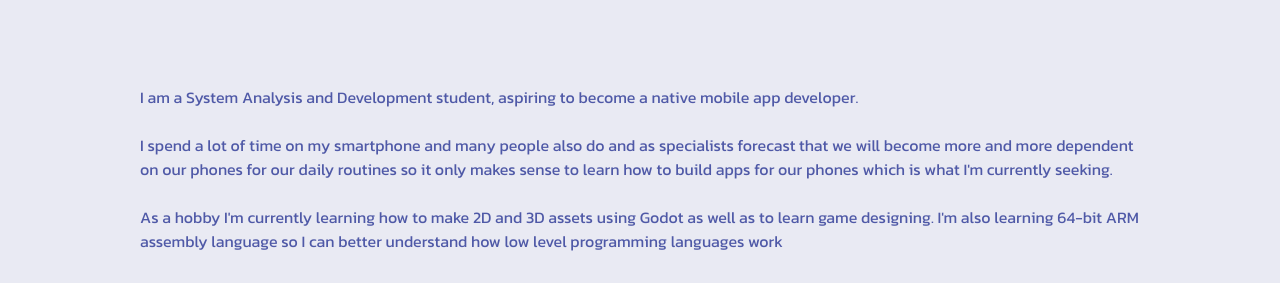
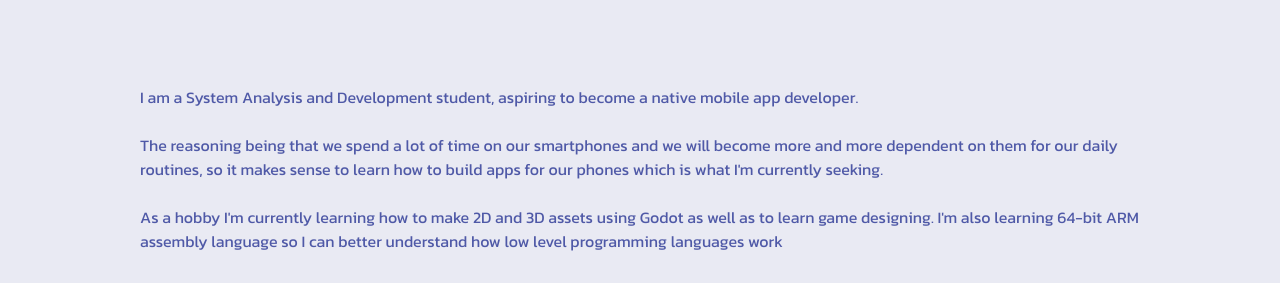
Before and after one commit to Heart-BreakOne/Heart-BreakOne.github.io, a plain HTML site: page index.html in a window 1280 px wide. Shown: the part 628-911 px from the top of the page. Drawn offline with nearby package versions, Linux system fonts and the light colour scheme.

Commit message:
update index

```diff
--- a/index.html
+++ b/index.html
@@ -175,12 +175,13 @@
                         I am a System Analysis and Development student, aspiring to become a native mobile app
                         developer.
                         <br><br>
-                        I spend a lot of time on my smartphone and many people also do and as specialists forecast that
-                        we will become more and more dependent on our phones for our daily routines so it only makes
-                        sense to learn how to build apps for our phones which is what I'm currently seeking.
+                        The reasoning being that we spend a lot of time on our smartphones and we will become more and
+                        more dependent on them for our daily routines, so it makes sense to learn how to build apps for
+                        our phones which is what I'm currently seeking.
                         <br><br>
                         As a hobby I'm currently learning how to make 2D and 3D assets using Godot as well as to learn
-                        game designing. I'm also learning 64-bit ARM assembly language so I can better understand how low level programming languages work
+                        game designing. I'm also learning 64-bit ARM assembly language so I can better understand how
+                        low level programming languages work
                         <br><br>
                         If you have any FOSS projects you believe I could help or be interested in, feel free to
                         contact me. I can also help you port them to the Apple ecosystem.
```
